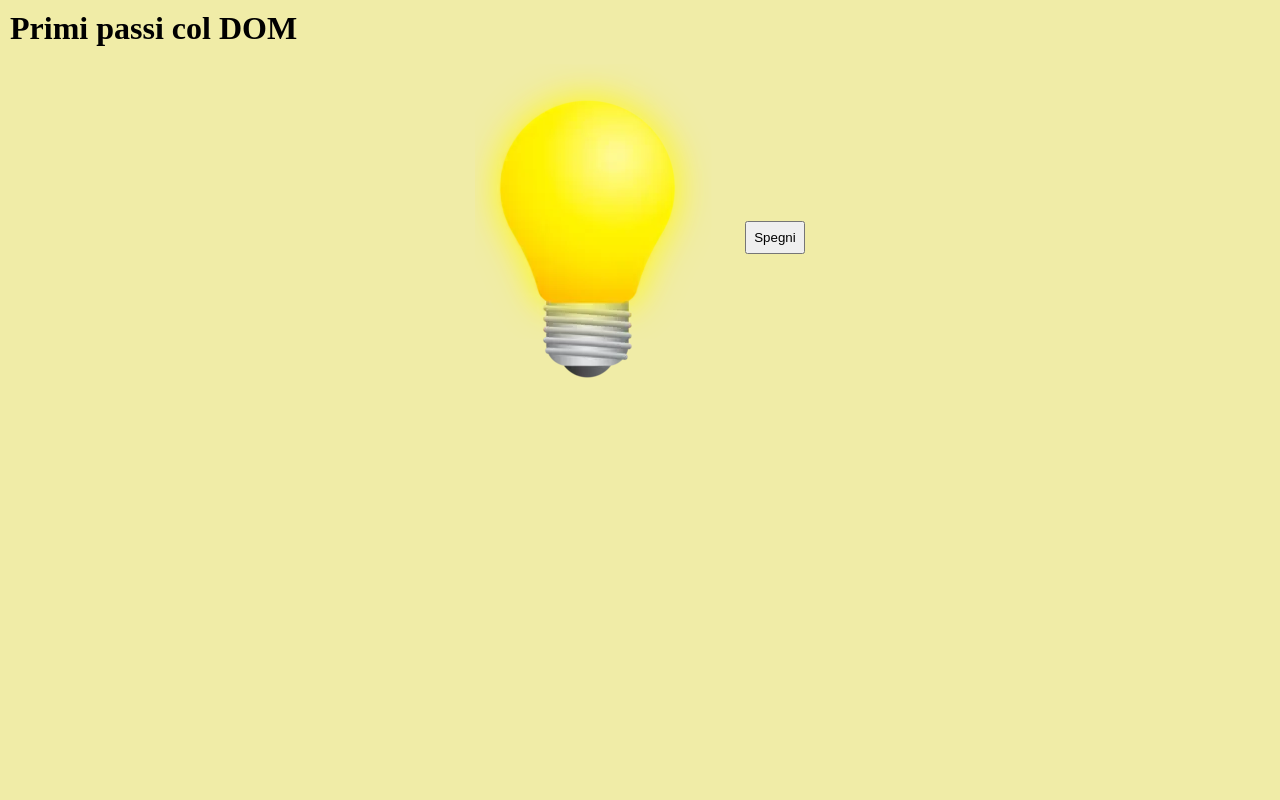
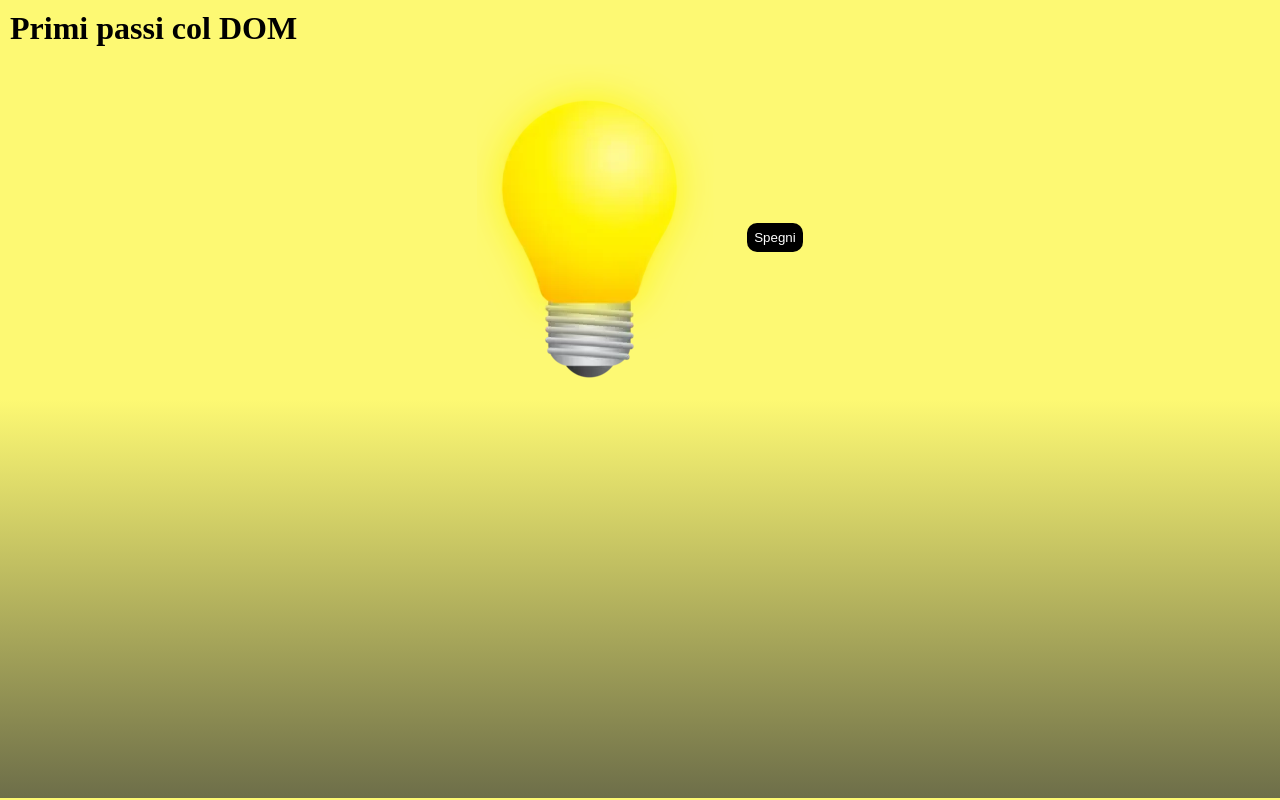
Before and after one commit to DoriaFabio/js-dom-1, a plain HTML site: page index.html in a window 1280 px wide. Both pictures are taken after a click on the button "Accendi". Drawn offline with Linux system fonts and the light colour scheme.

Commit message:
change button and background

```diff
--- a/style.css
+++ b/style.css
@@ -12,7 +12,10 @@
 
 button {
     padding: 7px;
-
+    border-radius: 10px;
+    border: 0px;
+    background-color: black;
+    color: white;
 }
 
 h1 {
@@ -25,5 +28,6 @@ h1 {
 }
 
 .bg-contrast {
-    background-color: rgb(240, 236, 167);
+    background: linear-gradient(180deg, rgba(253,249,115,1) 50%, rgba(109,110,73,1) 100%);
+    height: 98.5vh;
 }
```
